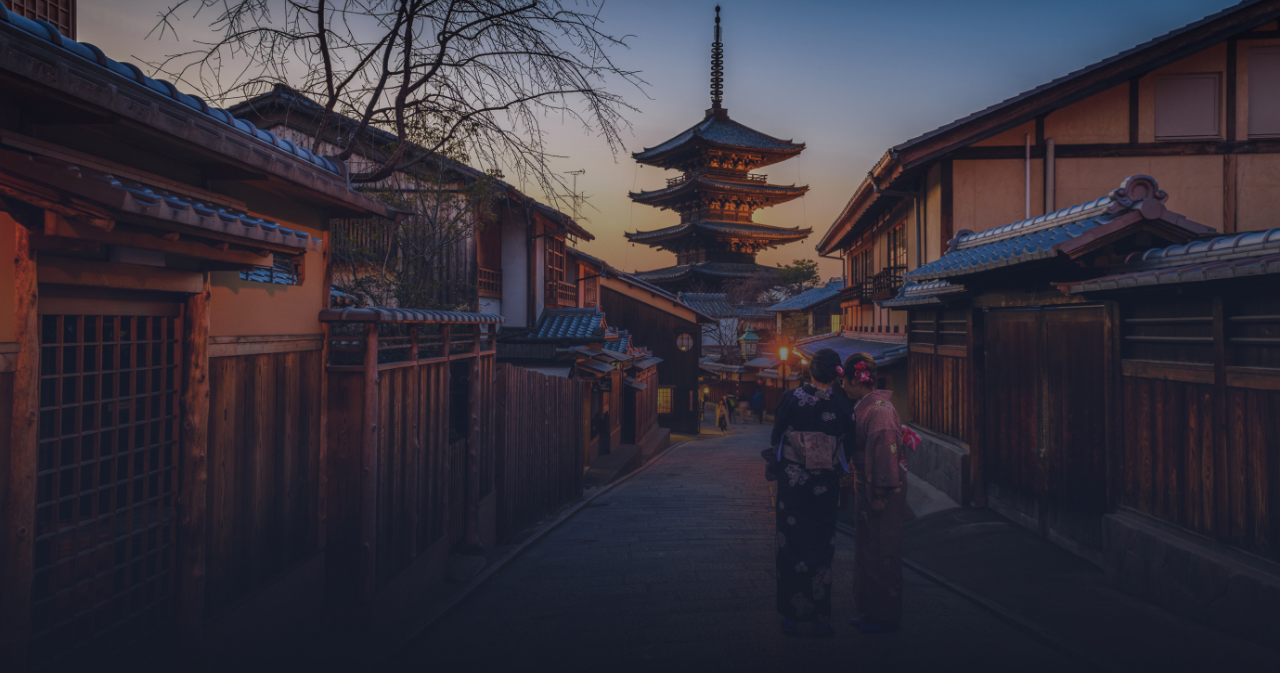
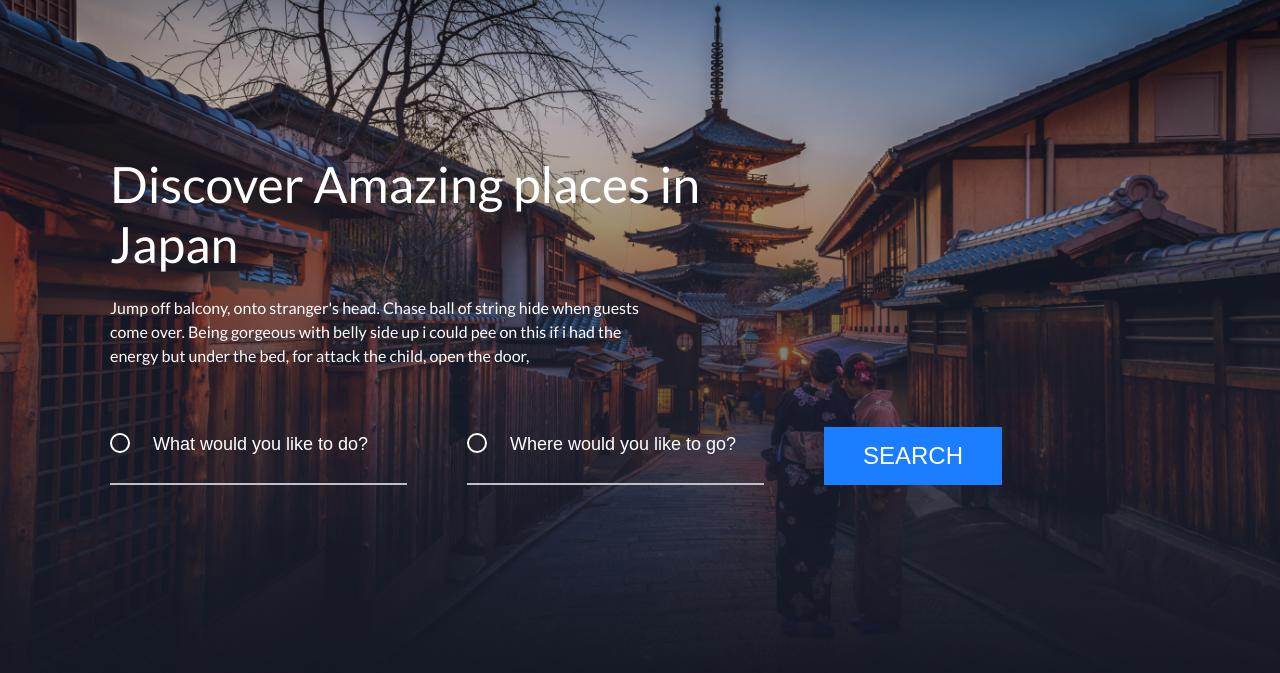
Before and after one commit to Nariman-R/figma_course, a plain HTML site: page index.html in a window 1280 px wide. Shown: the part 109-782 px from the top of the page. Drawn offline with Linux system fonts and the light colour scheme.

Commit message:
feat: finish 3 lesson, add intro section

```diff
--- a/css/style.css
+++ b/css/style.css
@@ -94,8 +94,67 @@
 
    /* Intro styles start */
 .intro {
-    height: 100vh;
+    min-height: 100vh;
     background: url(../img/intro-bg.jpg) no-repeat center;
     background-size: cover;
+    padding-top: 263px;
+}
+
+.intro_title {
+    font-weight: 500;
+    font-size: 50px;
+    line-height: 60px;
+    color: white;
+    max-width: 619px;
+    margin-bottom: 22px;
+}
+
+.intro_subtitle {
+    font-size: 16px;
+    line-height: 24px;
+    color: white;
+    max-width: 546px;
+    margin-bottom: 59px;
+}
+
+.search-form_info {
+    display: flex;
+    flex-wrap: wrap;
+}
+
+.search-form_field {
+    width: 297px;
+    background: transparent url(../img/svg/circle-ico.svg) no-repeat left 6px;
+    background-size: 20px;
+    border: 0;
+    border-bottom: 2px solid #bfc0c5;
+    margin-right: 60px;
+    padding-left: 43px;
+    padding-bottom: 22px;
+    font-weight: 500;
+    font-size: 18px;
+    color: white;
+}
+
+.search-form_field::placeholder {
+    font-weight: 500;
+    font-size: 18px;
+    color: white;
+}
+
+.search-form_submit {
+    padding: 15px 39px;
+    text-transform: uppercase;
+    font-weight: 500;
+    font-size: 24px;
+    color: white;
+    background: #1B7DFF;
+    border: 0;
+}
+
+.search-form_submit:hover,
+.search-form_submit:focus,
+.search-form_submit:active {
+    background: #0954b7;
 }
    /* Intro styles end */
--- a/index.html
+++ b/index.html
@@ -42,7 +42,22 @@
 
     <main class="main">
         <section class="intro">
+            <div class="wrapper">
+                <h1 class="intro_title"> Discover Amazing places in Japan </h1>
+                <p class="intro_subtitle">
+                    Jump off balcony, onto stranger's head. Chase ball of string hide when guests come over. Being gorgeous with belly side up i could pee on this if i had the energy but under the bed, for attack the child, open the door,
+                </p>
+                <form class="search_form">
+                    <fieldset class="search-form_wrap">
+                        <p class="search-form_info">
+                            <input type="text" name="user-like-to-do" class="search-form_field" placeholder="What would you like to do?">
+                            <input type="text" name="user-like-to-go" class="search-form_field" placeholder="Where would you like to go?">
+                            <button type="submit" class="search-form_submit">search</button>
+                        </p>
 
+                    </fieldset>
+                </form>
+            </div>
         </section>
     </main>
 </body>
```
Also changed, not shown: img/svg/circle-ico.svg (added).
